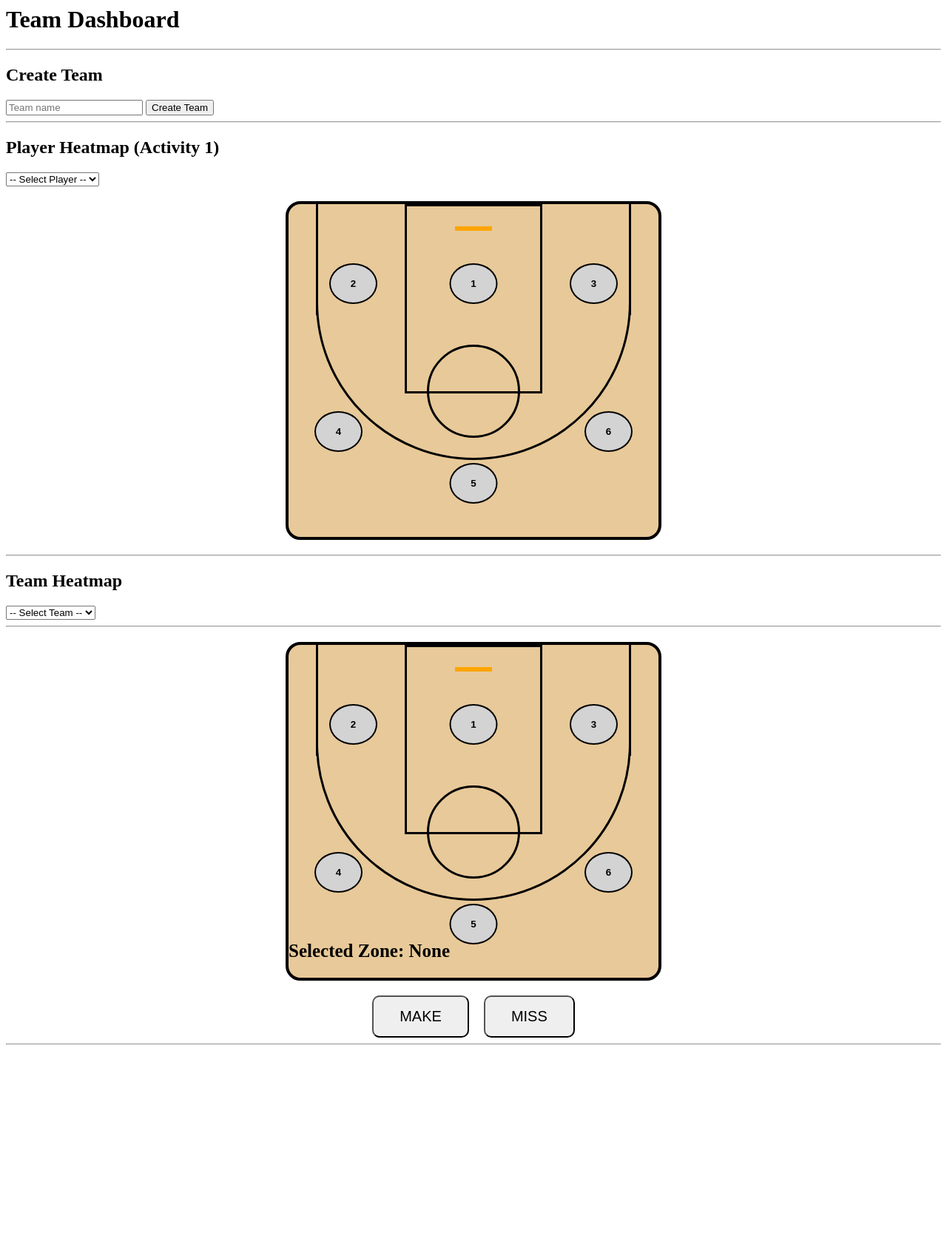
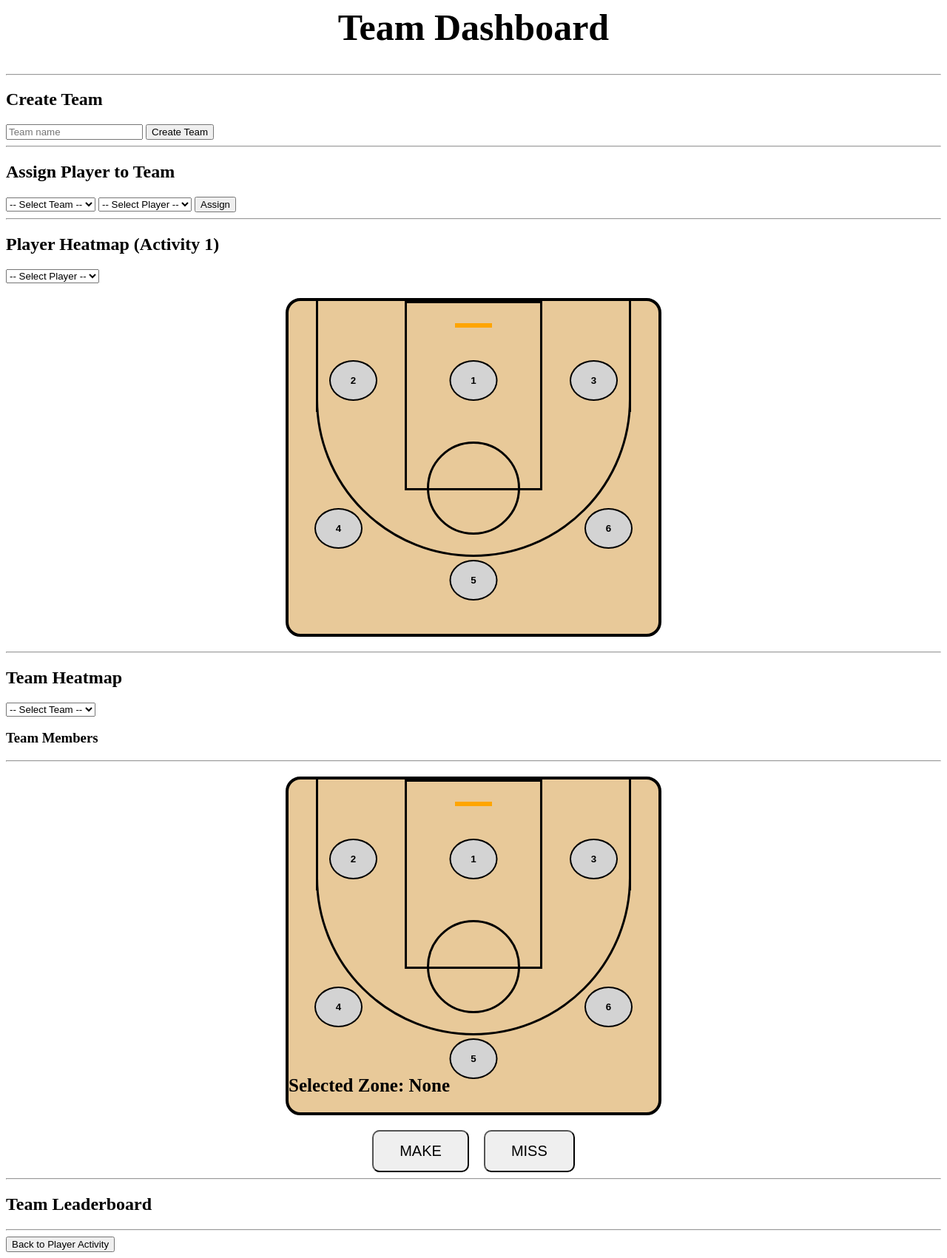
Before and after one commit to jacopoalberti/C4K_basketball_project, a Django app: page /team/ in a window 1280 px wide. Shown: the whole page at 74% size. Before the commit the page ends 1413 px from the top, so only its background shows below. Run offline with Django 5.2, Linux system fonts and the light colour scheme; data comes from the database, SQL or seed files in the repository; both versions use the stored data as it was after the commit; data that the repository does not hold is empty.

Commit message:
fixed reset button (reset also teams), added leaderboard, added function to assign players to teams, added feature to see total attempted shot per player

```diff
--- a/game/templates/team.html
+++ b/game/templates/team.html
@@ -1,10 +1,38 @@
-<h1>Team Dashboard</h1>
+<h1 class="main-title">Team Dashboard</h1>
 
 <hr>
+
+<style>
+    .main-title {
+      text-align: center;
+      font-size: 50px;
+    }
+</style>
 
 <h2>Create Team</h2>
 <input id="teamName" placeholder="Team name" type="text">
 <button onclick="createTeam()">Create Team</button>
+
+<hr>
+
+<h2>Assign Player to Team</h2>
+
+<select id="assignTeam">
+    <option value="">-- Select Team --</option>
+    {% for team in teams %}
+    <option value="{{ team.id }}">{{ team.name }}</option>
+    {% endfor %}
+</select>
+
+<select id="assignPlayer">
+    <option value="">-- Select Player --</option>
+    {% for player in players %}
+    <option value="{{ player.id }}">{{ player.name }}</option>
+    {% endfor %}
+</select>
+
+<button onclick="assignPlayerToTeam()">Assign</button>
+
 
 <hr>
 
@@ -16,6 +44,7 @@
     <option value="{{ player.id }}">{{ player.name }}</option>
     {% endfor %}
 </select>
+
 
 <div class="court">
     <div class="backboard"></div>
@@ -40,12 +69,15 @@
 
 <h2>Team Heatmap</h2>
 
-<select id="heatmapTeam" onchange="updateHeatmap()">
+<select id="heatmapTeam" onchange="onTeamSelect()">
     <option value="">-- Select Team --</option>
     {% for team in teams %}
     <option value="{{ team.id }}">{{ team.name }}</option>
     {% endfor %}
 </select>
+
+<h3>Team Members</h3>
+<div id="teamMembers"></div>
 
 <hr>
 
@@ -77,6 +109,15 @@
 </div>
 
 <hr>
+
+<h2>Team Leaderboard</h2>
+<div id="leaderboard"></div>
+
+<hr>
+
+<button onclick="window.location.href='/'">
+    Back to Player Activity
+</button>
 
 <style>
     .court {
@@ -243,6 +284,57 @@
         });
     }
 
+
+    function assignPlayerToTeam() {
+        const teamId = document.getElementById("assignTeam").value;
+        const playerId = document.getElementById("assignPlayer").value;
+
+        if (!teamId || !playerId) {
+            alert("Select both a team and a player!");
+            return;
+        }
+
+        fetch("/assign-player/", {
+            method: "POST",
+            headers: {
+                "Content-Type": "application/x-www-form-urlencoded",
+                "X-CSRFToken": "{{ csrf_token }}"
+            },
+            body: `team=${teamId}&player=${playerId}`
+        })
+        .then(res => res.json())
+        .then(data => {
+            if (data.status === "ok") {
+                alert("Player assigned!");
+                loadTeamMembers(teamId);
+            } else {
+                alert(data.message);
+            }
+        });
+    }
+
+    function loadTeamMembers(teamId) {
+        fetch(`/team-members/?team=${teamId}`)
+        .then(res => res.json())
+        .then(data => {
+            const div = document.getElementById("teamMembers");
+
+            div.innerHTML = "";
+
+            if (data.status !== "ok") return;
+
+            data.members.forEach(player => {
+                const p = document.createElement("p");
+                p.innerText = player.name;
+                div.appendChild(p);
+            });
+        });
+    }
+
+    document.getElementById("assignTeam").addEventListener("change", function() {
+        loadTeamMembers(this.value);
+    });
+
     let selectedZone = null;
 
 
@@ -262,6 +354,7 @@
             // reset ONLY player zones
             document.querySelectorAll("[id^='pzone-']").forEach(z => {
                 z.style.backgroundColor = "";
+                z.innerText = z.dataset.name;
             });
 
             data.forEach(zone => {
@@ -274,11 +367,36 @@
                 else color = "red";
 
                 btn.style.backgroundColor = color;
+                btn.innerText = `${zone.zone_name}\n${zone.percentage.toFixed(0)}% | ${zone.points} pts`;
             });
         });
     }
 
+    function onTeamSelect() {
+        const teamId = document.getElementById("heatmapTeam").value;
 
+        updateTeamHeatmap();
+
+        if (!teamId) {
+            document.getElementById("teamMembers").innerHTML = "";
+            return;
+        }
+
+        fetch(`/team-members/?team=${teamId}`)
+        .then(res => res.json())
+        .then(data => {
+            const div = document.getElementById("teamMembers");
+            div.innerHTML = "";
+
+            if (data.status !== "ok") return;
+
+            data.members.forEach(player => {
+                const p = document.createElement("div");
+                p.innerText = player.name;
+                div.appendChild(p);
+            });
+        });
+    }
 
     function selectZone(zoneId) {
         selectedZone = zoneId;
@@ -311,6 +429,7 @@
         .then(data => {
             if (data.status === "ok") {
                 updateTeamHeatmap();
+                updateLeaderboard();
             } else {
                 alert(data.message);
             }
@@ -333,7 +452,8 @@
 
             // reset colors
             document.querySelectorAll("[id^='tzone-']").forEach(z => {
-            z.style.backgroundColor = "";
+                z.style.backgroundColor = "";
+                z.innerText = z.dataset.name;
             });
 
             data.forEach(zone => {
@@ -345,7 +465,27 @@
                 else color = "red";
 
                 btn.style.backgroundColor = color;
+                btn.innerText = `${zone.zone_name}\n${zone.percentage.toFixed(0)}% | ${zone.points} pts`;
             });
         });
     }
+
+    function updateLeaderboard() {
+        fetch("/team-leaderboard/")
+        .then(res => res.json())
+        .then(data => {
+            const div = document.getElementById("leaderboard");
+            div.innerHTML = "";
+
+            data.forEach(team => {
+                const row = document.createElement("div");
+                row.innerText = `${team.team_name} — ${team.points} pts`;
+                div.appendChild(row);
+            });
+        });
+    }
+
+    window.onload = function () {
+        updateLeaderboard();
+    };
 </script>
--- a/game/urls.py
+++ b/game/urls.py
@@ -10,7 +10,10 @@ urlpatterns = [
     path("best_player/", views.get_best_player, name="get_best_player"),
     path("reset/", views.reset_session, name="reset_session"),
     path("team/", views.team_page, name="team_page"),
-    path("create-team/", views.create_team),
-    path("team-shot/", views.add_team_shot),
+    path("create-team/", views.create_team, name="create_team"),
+    path("team-shot/", views.add_team_shot, name="team_shot"),
     path("team-stats/", views.get_team_stats, name="team_stats"),
+    path("assign-player/", views.assign_player_to_team, name="assign_player"),
+    path("team-members/", views.get_team_members, name="team_members"),
+    path("team-leaderboard/", views.get_team_leaderboard, name="team_leaderboard"),
 ]
--- a/game/views.py
+++ b/game/views.py
@@ -68,6 +68,8 @@ def get_stats(request):
 
     result = []
 
+    total_attempts = sum(s["total"] for s in stats)
+
     for s in stats:
         percentage = (s["made"] / s["total"]) * 100 if s["total"] > 0 else 0
 
@@ -82,14 +84,18 @@ def get_stats(request):
 
         points = s["made"] * value
 
+
         result.append({
             "zone_id": zone_id,
             "zone_name": s["zone__name"],
             "percentage": percentage,
-            "points": points
+            "points": points,
         })
 
-    return JsonResponse(result, safe=False)
+    return JsonResponse({
+        "zones": result,
+        "total_attempts": total_attempts
+    })
 
 
 def get_best_player(request):
@@ -130,8 +136,8 @@ def get_best_player(request):
 def reset_session(request):
     if request.method == "POST":
         Shot.objects.all().delete()
-        for team in Team.objects.all():
-            team.players.clear()
+        TeamShot.objects.all().delete()
+        Team.objects.all().delete()
         Player.objects.all().delete()
         return JsonResponse({"status": "ok"})
 
@@ -172,6 +178,41 @@ def create_team(request):
     return JsonResponse({"status": "error", "message": "POST required"}, status=405)
 
 
+def assign_player_to_team(request):
+    if request.method == "POST":
+        try:
+            team_id = request.POST.get("team")
+            player_id = request.POST.get("player")
+
+            team = Team.objects.get(id=team_id)
+            player = Player.objects.get(id=player_id)
+
+            team.players.add(player)
+
+            return JsonResponse({"status": "ok"})
+
+        except Exception as e:
+            return JsonResponse({"status": "error", "message": str(e)}, status=400)
+
+    return JsonResponse({"status": "error", "message": "POST required"}, status=405)
+
+
+def get_team_members(request):
+    try:
+        team_id = request.GET.get("team")
+        team = Team.objects.get(id=team_id)
+
+        members = list(team.players.values("id", "name"))
+
+        return JsonResponse({
+            "status": "ok",
+            "members": members
+        })
+
+    except Exception as e:
+        return JsonResponse({"status": "error", "message": str(e)}, status=400)
+
+
 def add_team_shot(request):
     if request.method == "POST":
         try:
@@ -207,7 +248,7 @@ def get_team_stats(request):
     except ValueError:
         return JsonResponse({"status": "error", "message": "Invalid team ID"}, status=400)
 
-    shots = TeamShot.objects.filter(player_team_id=team_id)
+    shots = TeamShot.objects.filter(team_id=team_id)
 
     stats = (
         shots
@@ -242,3 +283,33 @@ def get_team_stats(request):
         })
 
     return JsonResponse(result, safe=False)
+
+
+def get_team_leaderboard(request):
+    teams = Team.objects.all()
+
+    result = []
+
+    for team in teams:
+        shots = TeamShot.objects.filter(team=team)
+
+        total_points = 0
+
+        for s in shots:
+            if s.made:
+                if s.zone.id == 1:
+                    total_points += 1
+                elif s.zone.id in [2, 3]:
+                    total_points += 2
+                else:
+                    total_points += 3
+
+        result.append({
+            "team_id": team.id,
+            "team_name": team.name,
+            "points": total_points
+        })
+
+    result = sorted(result, key=lambda x: x["points"], reverse=True)
+
+    return JsonResponse(result, safe=False)
```
Also changed, not shown: game/templates/add_shot.html (+12 -1 lines), db.sqlite3.
